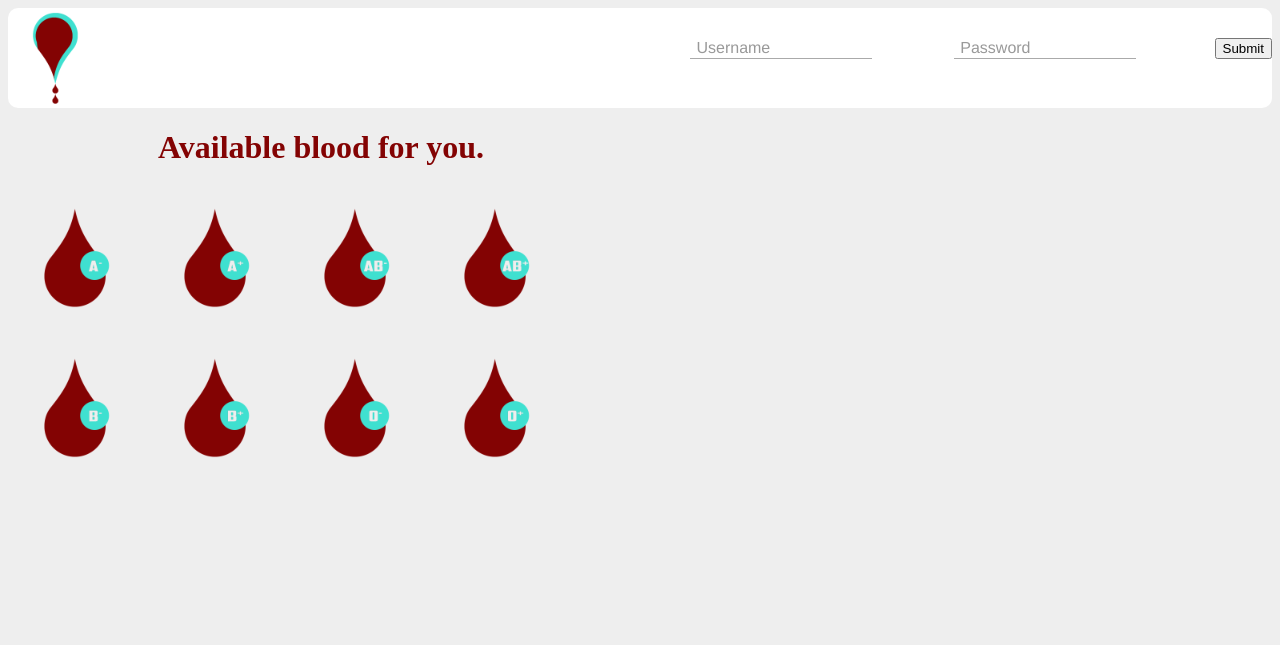
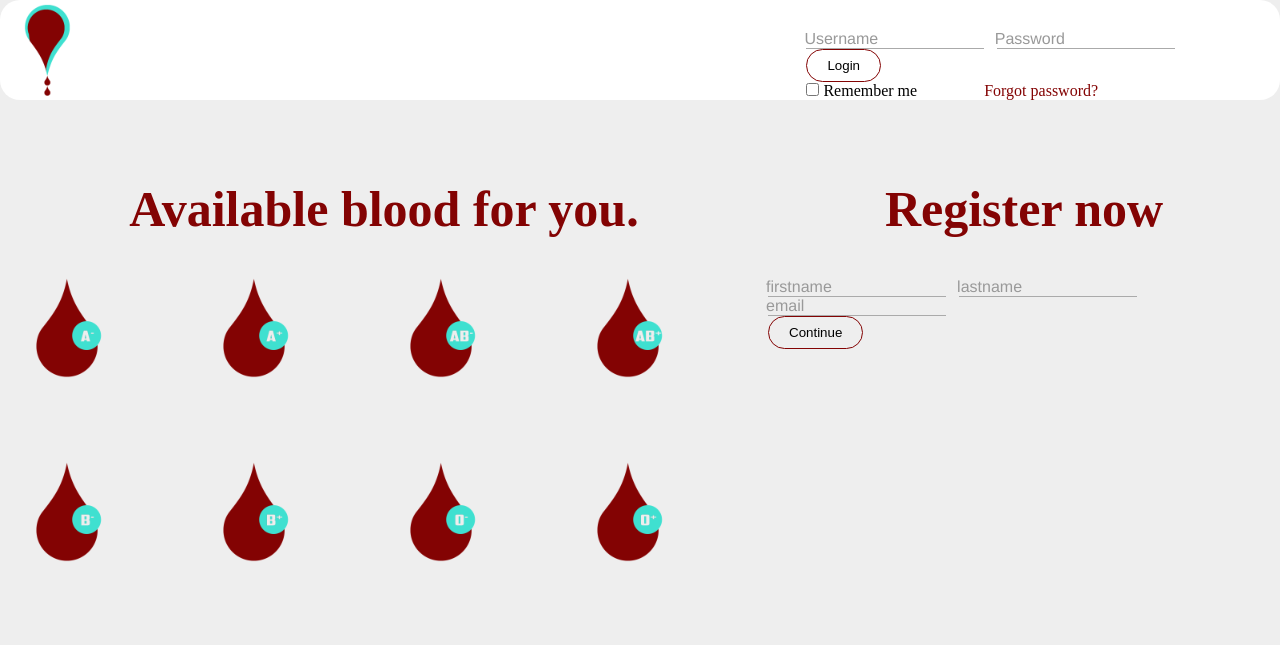
Before and after one commit to destro014/database_7735_7744, a PHP site: page / in a window 1280 px wide. Shown: the top 645 px of the page. Run offline with PHP 8.4, Linux system fonts and the light colour scheme.

Commit message:
Slight change in style.

```diff
--- a/css/style.css
+++ b/css/style.css
@@ -1,5 +1,48 @@
+/*
+Red color: #830303
+blue color: #3fe0d0
+*/
+
+*{
+	margin:0px;
+	padding:0px;
+}
 body{
 	background-color: #eee;
+}
+a{
+	text-decoration: none;
+	color:#830303;
+}
+#row{
+	background-color:#ffffff;
+	height:100px;
+	border-radius: 20px;
+}
+.headergrid{
+	display:grid;
+	grid-template-columns:1fr 37%;
+}
+.loginfromgrid{
+	display: grid;
+	grid-template-columns:1fr 1fr ;
+	float:right;
+}
+.belowloginformgrid{
+	display:grid;
+	grid-template-columns:41% 50% ;
+	padding-left:-10px;
+}
+.belowheadergrid{
+	display:grid;
+	grid-template-columns:60% 1fr;
+	padding-top: 80px;
+}
+.bloodtypegrid{
+	display:grid;
+	grid-template-columns:1fr 1fr 1fr 1fr;
+	padding-top: 20px;
+	padding-left:20px;
 }
 .image-small img{
 	height:100px;
@@ -9,41 +52,40 @@ body{
 .image-bloodtype img{
 	height:100px;
 	width:100px;
-	padding:20px;
-	padding-bottom: 30px;
-	float:left;
+	padding-bottom: 80px;
 }
-#row{
-	background-color:#ffffff;
-	width:100%;
-	height:100px;
-	border-bottom: 70px;
-	border-radius:10px;
-	border-color:#ffffff;
+h1.registertitle{
+	text-align: center;
+	color:#830303;
+	font-weight: bold;
+	font-size: 50px;
+	padding-bottom: 40px;
 }
-.left-padding{
-	padding-right: 40px;
+h1.bloodavailabletitle {
+	text-align: center;
+	color:#830303;
+	font-weight: bold;
+	font-size: 50px;
+	padding-bottom: 20px;
 }
-.botton {
-	padding-right:20px;
-}
-form{
+form.login-form {
 	display:block;
 	position:relative;
 	margin: 30px auto;
-	/*padding-right:40px;*/
+	padding-right:40px;
 	float:right;
 }
 label{
 	display: inline-block;
 	position: relative;
 	top:0px;
-	left:-180px;
+	width:1%;
+	left:-184px;
 	color:#999;
 	font-family:'Helvetica', sans-serif;
 	font-size:16px;
 	z-index:1;
-	transition: all 0.3s ease;
+	transition: all 0.2s ease-in;
 }
 input{
 	display:inline-block;
@@ -52,28 +94,37 @@ input{
 	border:none;
 	border-bottom: 1px solid #aaa;
 	font-family: 'Helvetica', sans-serif;
-	font-weight: bold;
+	font-weight: lighter;
 	font-size: 16px;
 	z-index:2;
 }
 input:focus , input:valid{
 	outline:none;
 	border-bottom: 1px solid #830303;
+	position: auto;
 
 }
 input:focus + label,input:valid + label{
-	top:-20px;
+	top:-17px;
 	font-size:11px;
 	color:#830303;
 }
-.bloodavailabletitle{
-
-	color:#830303;
-	padding-left:150px;
+button.login-button{
+	padding:8px 20px;
+	text-align:center;
+	background:transparent;
+	border:1px solid #830303;
+	border-radius: 20px;
+	padding-left: -10px;
 }
-.divider{
-	padding-top:150px;
+button.login-button:hover{
+	background-color: #830303;
+	color:white;
+	border-radius:30px;
 }
-.registertext{
-	float:right;
+button.login-button:focus{
+	outline:none;
+		background-color: #830303;
+	color:white;
+	border-radius:30px;
 }
--- a/index.php
+++ b/index.php
@@ -3,43 +3,88 @@
 <meta charset="utf-8"/>
 <meta name="viewport" content="width=device-width, initial-scale=1">
 <head>
-	<title></title>
+	<title>Blood Quest - Every drop counts</title>
 	<link rel="stylesheet" type="text/css" href="css/style.css">
 	<link rel="shortcut icon" href="img/logo.png" type="image/x-icon">
 </head>
 <body>
-<div class ="container">
-	<div id="row" >
+<div id="row">
+	<div class="headergrid">
+		<div>
 			<div class="image-small">
-			<img src="img/logo.png" >
+				<img src="img/logo.png" alt="logo">
 			</div>
-			<form action="#" method="">
-
+		</div>
+		<div>
+			<form action="#" method="" class="login-form">
+				<div class="loginformgrid">
+				<div>
 					<input type="text" name="username" required autocomplete="off">
 					<label for="username">Username</label>
 					<input type="password" name="password" required autocomplete="off">
 					<label for="password">Password</label>
-						<button class="login-button" type="submit" value="submit">Submit</button>
-						<div class="left-padding"></div>
-
+					<button class="login-button" type="submit" value="submit">Login</button>
+				</div>
+				<div class="belowloginformgrid">
+					<div>
+						<input type="checkbox" name="remeberme"> Remember me
+					</div>
+					<div class="forgetpassword">
+						<a href="#">Forgot password?</a>
+					</div>
+				</div>
+				</div>
 			</form>
 		</div>
 	</div>
-<!-- <div class="container">
-<h1 class="registertext">Register now</h1>
+</div>
+<div class="belowheadergrid">
+	<div class="bloodtype">
+		<h1 class="bloodavailabletitle">Available blood for you.</h1>
+		<div class="bloodtypegrid">
+			<div class="image-bloodtype">
+				<img src="img/bloodtype/A-.png" alt="A-">
+			</div>
+			<div class="image-bloodtype">
+				<img src="img/bloodtype/A+.png" alt="A+">
+			</div>
+			<div class="image-bloodtype">
+				<img src="img/bloodtype/AB-.png" alt="AB-">
+			</div>
+			<div class="image-bloodtype">
+				<img src="img/bloodtype/AB+.png" alt="AB+">
+			</div>
+			<div class="image-bloodtype">
+				<img src="img/bloodtype/B-.png" alt="B-">
+			</div>
+			<div class="image-bloodtype">
+				<img src="img/bloodtype/B+.png" alt="B+">
+			</div>
+			<div class="image-bloodtype">
+				<img src="img/bloodtype/O-.png" alt="O-">
+			</div>
+			<div class="image-bloodtype">
+				<img src="img/bloodtype/O+.png" alt="O+">
+			</div>
+		</div>
+	</div>
+	<div class="registerform">
+		<h1 class="registertitle">Register now</h1>
 		<form>
 			<input type="text" name="firstname" required autocomplete="off">
 			<label for="firstname">firstname</label>
 			<input type="text" name="lastname" required autocomplete="off">
 			<label for="lastname">lastname</label>
 			<br>
-		<input type="emailemail" name="email" required autocomplete="off">
+			<input type="email" name="email" required autocomplete="off">
 			<label for="email">email</label>
-
-		<br><button class="login-button" type="submit" value="submit">Submit</button>
-
+			<br><button class="login-button" type="submit" value="submit">Continue</button>
 		</form>
-</div> -->
+	</div>
+</div>
+</body>
+</html>
+<!--
 <div class="bloodavailable">
 	<h1 class="bloodavailabletitle">Available blood for you.</h1>
 	<div class="bloodtype">
@@ -69,6 +114,4 @@
 				<img src="img/bloodtype/O+.png" >
 		</div>
 	</div>
-</div>
-</body>
-</html>
+</div> -->
```
Lines whose indentation alone changed are shown as unchanged.
